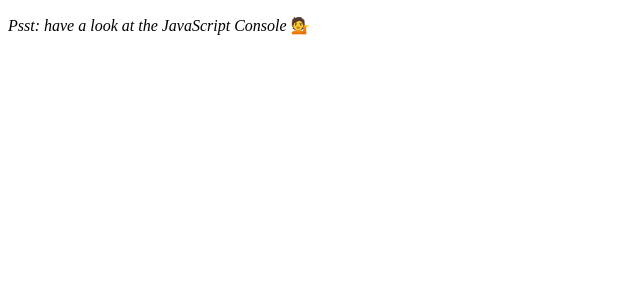
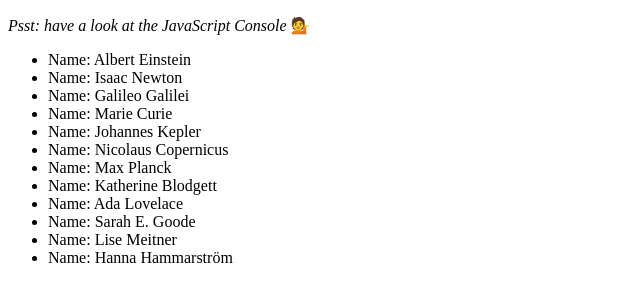
Before and after one commit to luuvinhhung/js30days, a plain HTML site: page 04 - Array Cardio Day 1/index-START.html in a window 1280 px wide. Shown: the whole page, without its empty margins (0-640 px from the left). Drawn offline with Linux system fonts and the light colour scheme.

Commit message:
04/04/2019

```diff
--- a/04 - Array Cardio Day 1/index-START.html
+++ b/04 - Array Cardio Day 1/index-START.html
@@ -6,6 +6,8 @@
 </head>
 <body>
   <p><em>Psst: have a look at the JavaScript Console</em> 💁</p>
+  <ul>
+  </ul>
   <script>
     // Get your shorts on - this is an array workout!
     // ## Array Cardio Day 1
@@ -27,38 +29,42 @@
       { first: 'Hanna', last: 'Hammarström', year: 1829, passed: 1909 }
     ];
 
-    const people = ['Beck, Glenn', 'Becker, Carl', 'Beckett, Samuel', 'Beddoes, Mick', 'Beecher, Henry', 'Beethoven, Ludwig', 'Begin, Menachem', 'Belloc, Hilaire', 'Bellow, Saul', 'Benchley, Robert', 'Benenson, Peter', 'Ben-Gurion, David', 'Benjamin, Walter', 'Benn, Tony', 'Bennington, Chester', 'Benson, Leana', 'Bent, Silas', 'Bentsen, Lloyd', 'Berger, Ric', 'Bergman, Ingmar', 'Berio, Luciano', 'Berle, Milton', 'Berlin, Irving', 'Berne, Eric', 'Bernhard, Sandra', 'Berra, Yogi', 'Berry, Halle', 'Berry, Wendell', 'Bethea, Erin', 'Bevan, Aneurin', 'Bevel, Ken', 'Biden, Joseph', 'Bierce, Ambrose', 'Biko, Steve', 'Billings, Josh', 'Biondo, Frank', 'Birrell, Augustine', 'Black, Elk', 'Blair, Robert', 'Blair, Tony', 'Blake, William'];
+
 
     // Array.prototype.filter()
     // 1. Filter the list of inventors for those who were born in the 1500's
-    const arr = inventors.filter(function(per) {
-      return per.year >= 1500 && per.year <= 1599
-    })
+    const arr = inventors.filter(per => per.year > 1500 && per.year < 1599)
     // console.table(arr)
 
     // Array.prototype.map()
     // 2. Give us an array of the inventors' first and last names
-    const fullName = inventors.map(per => `Name: ${per.first} ${per.last}`)
+    const fullName = inventors.map(per => `<li>Name: ${per.first} ${per.last}</li>`)
+    const list = document.querySelector('ul')
+    list.innerHTML = fullName.join('')
     // console.table(fullName)
 
     // Array.prototype.sort()
     // 3. Sort the inventors by birthdate, oldest to youngest
-    // const yearOlds = inventors.map(per => per.passed - per.year)
-    const sorted = inventors.sort((a, b) => b.year - a.year)
-    console.table(sorted)
+    const oldToYoung = inventors.sort((a, b) => {
+      return a.year < b.year ? -1: 1
+    })
+    // console.table(oldToYoung)
 
 
     // Array.prototype.reduce()
     // 4. How many years did all the inventors live?
-    const totalYear = inventors.reduce((a, b) => a += (b.passed - b.year), 0)
+    const totalYear = inventors.reduce((total, per) => {
+      return total += (per.passed - per.year)
+    }, 0)
     // console.log(totalYear)
+
     // 5. Sort the inventors by years lived
-    const sortByOld = inventors.sort(function(a, b) {
-      const current = a.passed - a.year
-      const next = b.passed - b.year
-      return current < next ? -1 : 1
+    const sortByYearOld = inventors.sort((a, b) => {
+      oldA = a.passed - a.year
+      oldB = b.passed - b.year
+      return oldA < oldB ? -1 : 1
     })
-    console.table(sortByOld)
+    console.table(sortByYearOld)
 
     // 6. create a list of Boulevards in Paris that contain 'de' anywhere in the name
     // https://en.wikipedia.org/wiki/Category:Boulevards_in_Paris
@@ -67,8 +73,15 @@
     // const arr = links.map(links => links.textContent)
 
     // const result = arr.filter((name) => name.includes('de'))
+
     // 7. sort Exercise
     // Sort the people alphabetically by last name
+    const people = ['Beck, Glenn', 'Becker, Carl', 'Beckett, Samuel', 'Beddoes, Mick', 'Beecher, Henry', 'Beethoven, Ludwig', 'Begin, Menachem', 'Belloc, Hilaire', 'Bellow, Saul', 'Benchley, Robert', 'Benenson, Peter', 'Ben-Gurion, David', 'Benjamin, Walter', 'Benn, Tony', 'Bennington, Chester', 'Benson, Leana', 'Bent, Silas', 'Bentsen, Lloyd', 'Berger, Ric', 'Bergman, Ingmar', 'Berio, Luciano', 'Berle, Milton', 'Berlin, Irving', 'Berne, Eric', 'Bernhard, Sandra', 'Berra, Yogi', 'Berry, Halle', 'Berry, Wendell', 'Bethea, Erin', 'Bevan, Aneurin', 'Bevel, Ken', 'Biden, Joseph', 'Bierce, Ambrose', 'Biko, Steve', 'Billings, Josh', 'Biondo, Frank', 'Birrell, Augustine', 'Black, Elk', 'Blair, Robert', 'Blair, Tony', 'Blake, William'];
+    // const re = /, /ig
+    // const temp = people.map(x => {
+    //   return x.replace(re, '')
+    // })
+    // console.log(temp)
     const sortByName = people.sort(function(a, b ) {
       // const [aLast, aNext] = a.split(', ')
       // const [bLast, bNext] = b.split(', ')
@@ -83,6 +96,7 @@
     // 8. Reduce Exercise
     // Sum up the instances of each of these
     const data = ['car', 'car', 'truck', 'truck', 'bike', 'walk', 'car', 'van', 'bike', 'walk', 'car', 'van', 'car', 'truck' ];
+
     const trans = data.reduce(function(obj, item) {
       if(!obj[item]) { // khoi tao prop obj
         obj[item] = 0;
```
Also changed, not shown: 01 - JavaScript Drum Kit/index-START.html (+9 -12 lines), 03 - CSS Variables/index-START.html (+5 -4 lines).
